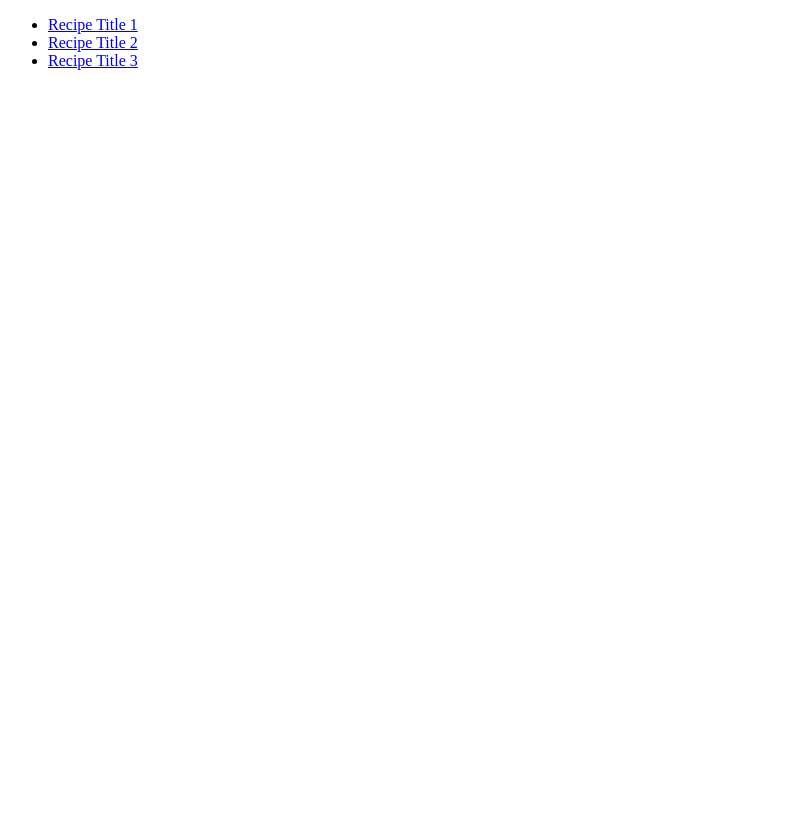
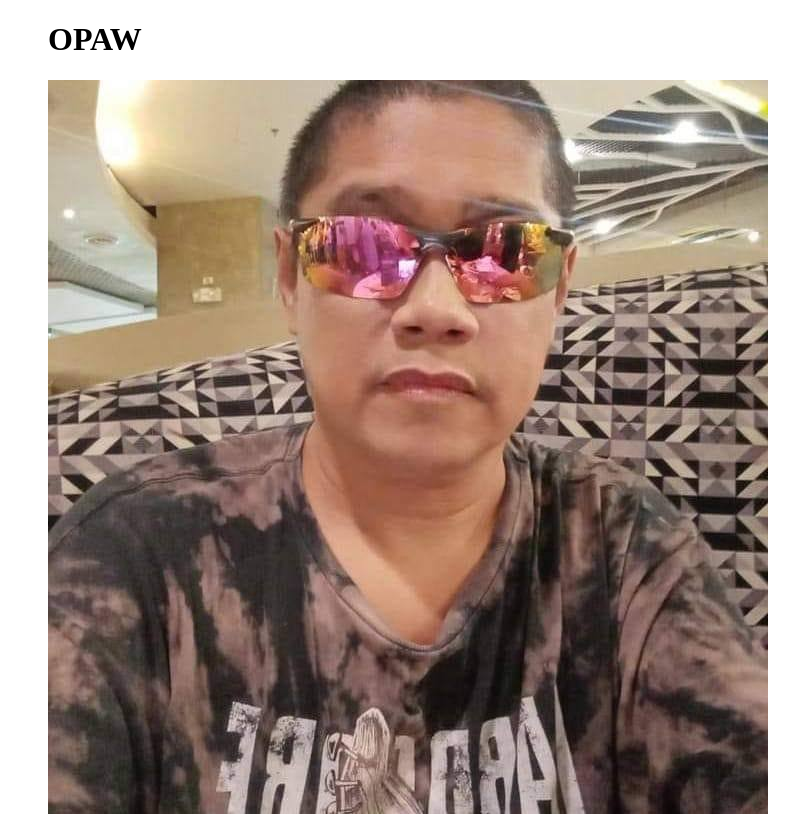
Before and after one commit to minguito484470/odin-recipes, a plain HTML site: page index.html in a window 1280 px wide. Shown: the whole page, without its empty margins (0-799 px from the left). Before the commit the page ends 800 px from the top, so only its background shows below. Drawn offline with Linux system fonts and the light colour scheme.

Commit message:
indext.html and opaw.png

```diff
--- a/index.html
+++ b/index.html
@@ -7,9 +7,8 @@
 </head>
 <body>
     <ul>
-        <li><a href="recipes/yourrecipe.html">Recipe Title 1</a></li>
-        <li><a href="recipes/yourrecipe.html">Recipe Title 2</a></li>
-        <li><a href="recipes/yourrecipe.html">Recipe Title 3</a></li>
+        <h1>OPAW</h1>
+        <img src="385393948_1044715273228002_6599683543106601252_n.png" alt="">
       </ul>
 </body>
 </html>
```
Also changed, not shown: 385393948_1044715273228002_6599683543106601252_n.png (added).
